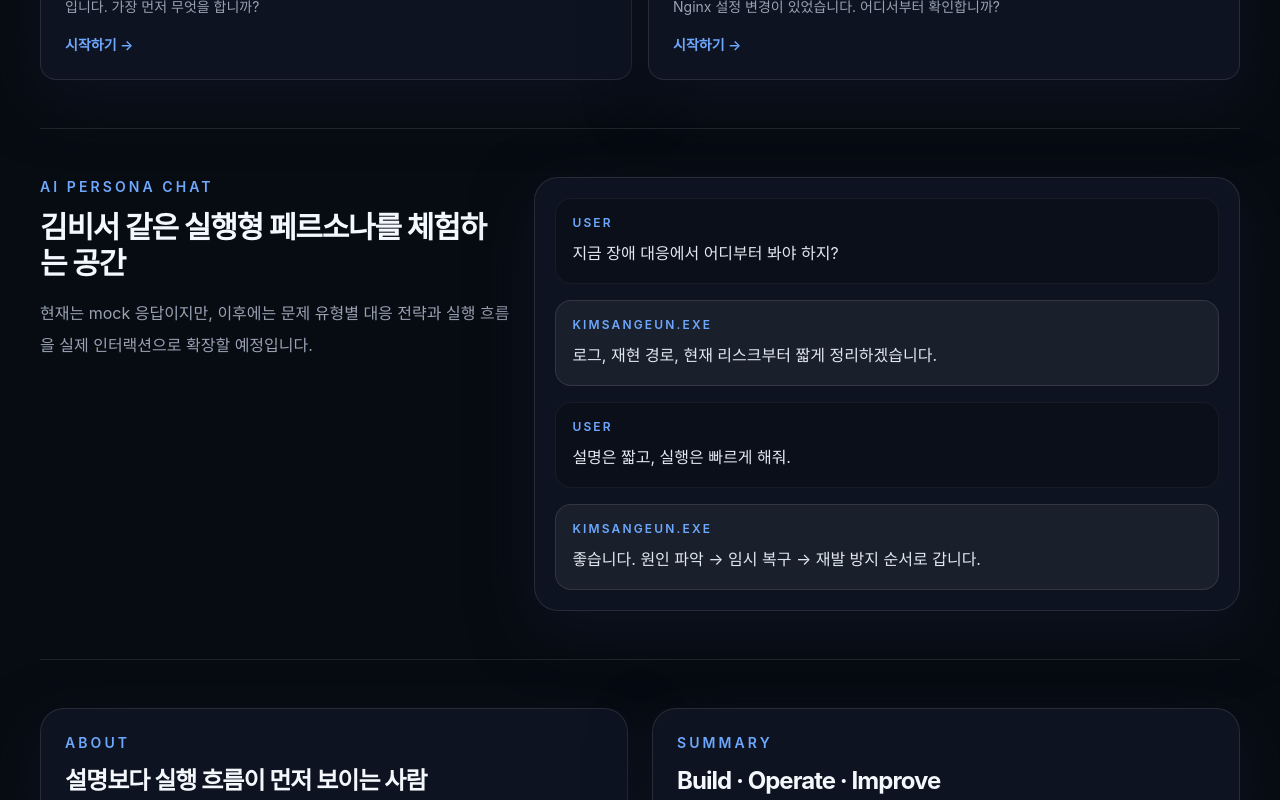
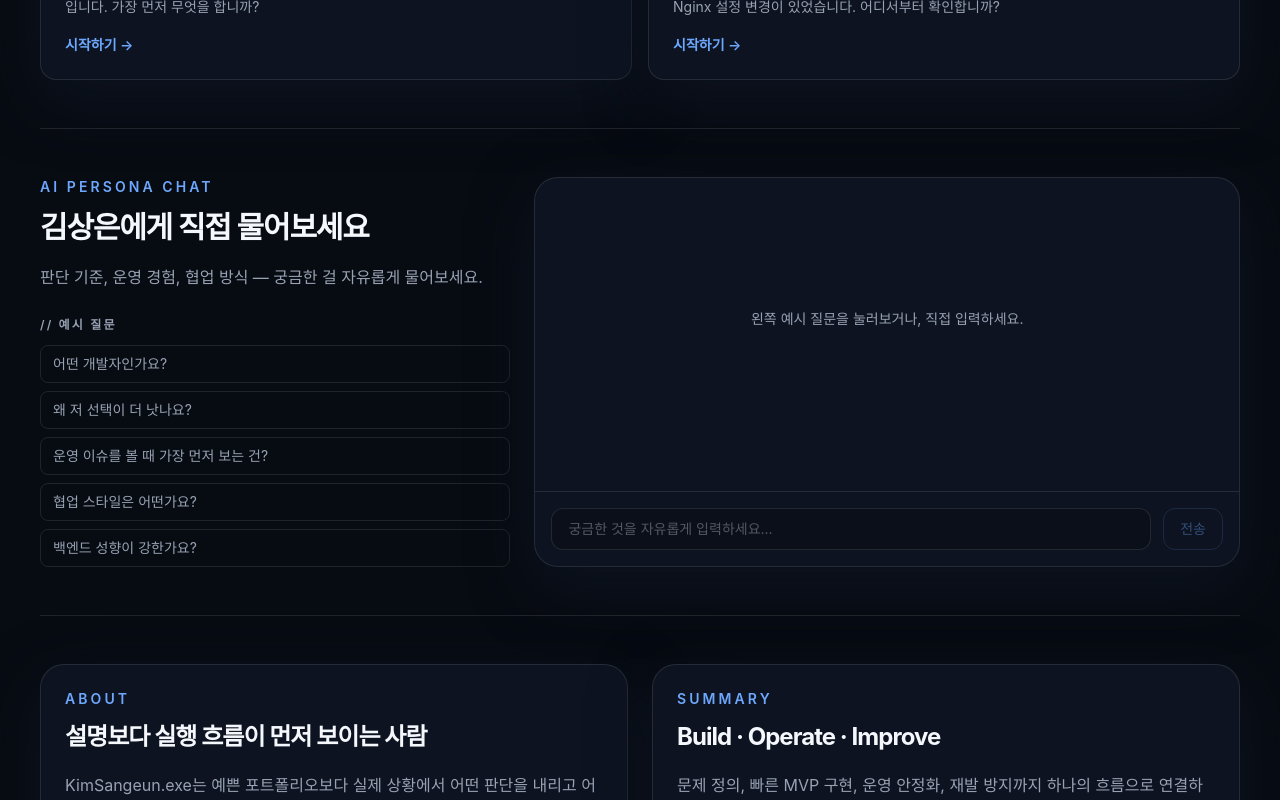
Before and after one commit to SangAu124/ShenKimWeb, a Next.js app: page / in a window 1280 px wide. Shown: the part 840-1640 px from the top of the page. Built offline with nearby package versions, Linux system fonts and the light colour scheme.

Commit message:
feat: add mock AI persona chat for KimSangeun.exe

```diff
--- a/components/persona-chat-section.tsx
+++ b/components/persona-chat-section.tsx
@@ -1,28 +1,152 @@
-const mockMessages = [
-  { role: 'user', text: '지금 장애 대응에서 어디부터 봐야 하지?' },
-  { role: 'ai', text: '로그, 재현 경로, 현재 리스크부터 짧게 정리하겠습니다.' },
-  { role: 'user', text: '설명은 짧고, 실행은 빠르게 해줘.' },
-  { role: 'ai', text: '좋습니다. 원인 파악 → 임시 복구 → 재발 방지 순서로 갑니다.' },
-]
+'use client'
+
+import { useState, useRef, useEffect } from 'react'
+import { resolvePersonaResponse } from '@/lib/chat-resolver'
+import { EXAMPLE_QUESTIONS } from '@/lib/persona-responses'
+
+interface ChatMessage {
+  role: 'user' | 'assistant'
+  content: string
+}
 
 export function PersonaChatSection() {
+  const [messages, setMessages] = useState<ChatMessage[]>([])
+  const [input, setInput] = useState('')
+  const [isLoading, setIsLoading] = useState(false)
+  const messagesEndRef = useRef<HTMLDivElement>(null)
+
+  useEffect(() => {
+    messagesEndRef.current?.scrollIntoView({ behavior: 'smooth' })
+  }, [messages, isLoading])
+
+  async function sendMessage(text: string) {
+    const trimmed = text.trim()
+    if (!trimmed || isLoading) return
+
+    setMessages((prev) => [...prev, { role: 'user', content: trimmed }])
+    setInput('')
+    setIsLoading(true)
+
+    try {
+      const response = await resolvePersonaResponse(trimmed)
+      setMessages((prev) => [...prev, { role: 'assistant', content: response }])
+    } finally {
+      setIsLoading(false)
+    }
+  }
+
+  function handleKeyDown(e: React.KeyboardEvent<HTMLInputElement>) {
+    if (e.key === 'Enter' && !e.shiftKey) {
+      e.preventDefault()
+      sendMessage(input)
+    }
+  }
+
   return (
-    <section id="persona" className="grid gap-6 border-t border-white/10 py-12 lg:grid-cols-[0.8fr_1.2fr]">
+    <section
+      id="persona"
+      className="grid gap-6 border-t border-white/10 py-12 lg:grid-cols-[0.8fr_1.2fr]"
+    >
+      {/* Left: description + example questions */}
       <div>
-        <p className="text-sm font-semibold uppercase tracking-[0.22em] text-accent">AI Persona Chat</p>
-        <h2 className="mt-3 text-3xl font-bold tracking-[-0.04em]">김비서 같은 실행형 페르소나를 체험하는 공간</h2>
+        <p className="text-sm font-semibold uppercase tracking-[0.22em] text-accent">
+          AI Persona Chat
+        </p>
+        <h2 className="mt-3 text-3xl font-bold tracking-[-0.04em]">
+          김상은에게 직접 물어보세요
+        </h2>
         <p className="mt-4 leading-8 text-muted">
-          현재는 mock 응답이지만, 이후에는 문제 유형별 대응 전략과 실행 흐름을 실제 인터랙션으로 확장할 예정입니다.
+          판단 기준, 운영 경험, 협업 방식 — 궁금한 걸 자유롭게 물어보세요.
         </p>
+
+        <div className="mt-6">
+          <p className="mb-3 text-xs font-semibold uppercase tracking-[0.18em] text-muted">
+            // 예시 질문
+          </p>
+          <div className="flex flex-col gap-2">
+            {EXAMPLE_QUESTIONS.map((q) => (
+              <button
+                key={q}
+                onClick={() => sendMessage(q)}
+                disabled={isLoading}
+                className="rounded-lg border border-white/10 px-3 py-2 text-left text-sm text-muted transition-colors hover:border-accent/40 hover:text-white disabled:cursor-not-allowed disabled:opacity-50"
+              >
+                {q}
+              </button>
+            ))}
+          </div>
+        </div>
       </div>
-      <div className="rounded-3xl border border-white/10 bg-panel p-5 shadow-panel">
-        <div className="space-y-4">
-          {mockMessages.map((message, idx) => (
-            <div key={idx} className={`rounded-2xl p-4 ${message.role === 'ai' ? 'border border-white/10 bg-white/5' : 'border border-white/5 bg-black/20'}`}>
-              <p className="mb-2 text-xs font-semibold uppercase tracking-[0.18em] text-accent">{message.role === 'ai' ? 'KimSangeun.exe' : 'User'}</p>
-              <p className="leading-7 text-slate-200">{message.text}</p>
+
+      {/* Right: chat panel */}
+      <div className="flex flex-col overflow-hidden rounded-3xl border border-white/10 bg-panel shadow-panel">
+        {/* Messages */}
+        <div className="max-h-[480px] min-h-[300px] flex-1 space-y-4 overflow-y-auto p-5">
+          {messages.length === 0 && (
+            <div className="flex h-full items-center justify-center">
+              <p className="text-sm text-muted">왼쪽 예시 질문을 눌러보거나, 직접 입력하세요.</p>
+            </div>
+          )}
+
+          {messages.map((msg, idx) => (
+            <div
+              key={idx}
+              className={`rounded-2xl p-4 ${
+                msg.role === 'assistant'
+                  ? 'border border-white/10 bg-white/5'
+                  : 'border border-white/5 bg-black/20'
+              }`}
+            >
+              <p className="mb-2 text-xs font-semibold uppercase tracking-[0.18em] text-accent">
+                {msg.role === 'assistant' ? 'KimSangeun.exe' : 'You'}
+              </p>
+              <p className="leading-7 text-slate-200">{msg.content}</p>
             </div>
           ))}
+
+          {isLoading && (
+            <div className="rounded-2xl border border-white/10 bg-white/5 p-4">
+              <p className="mb-3 text-xs font-semibold uppercase tracking-[0.18em] text-accent">
+                KimSangeun.exe
+              </p>
+              <div className="flex items-center gap-1">
+                <span
+                  className="h-1.5 w-1.5 animate-bounce rounded-full bg-accent"
+                  style={{ animationDelay: '0ms' }}
+                />
+                <span
+                  className="h-1.5 w-1.5 animate-bounce rounded-full bg-accent"
+                  style={{ animationDelay: '150ms' }}
+                />
+                <span
+                  className="h-1.5 w-1.5 animate-bounce rounded-full bg-accent"
+                  style={{ animationDelay: '300ms' }}
+                />
+              </div>
+            </div>
+          )}
+
+          <div ref={messagesEndRef} />
+        </div>
+
+        {/* Input */}
+        <div className="flex gap-3 border-t border-white/10 p-4">
+          <input
+            type="text"
+            value={input}
+            onChange={(e) => setInput(e.target.value)}
+            onKeyDown={handleKeyDown}
+            placeholder="궁금한 것을 자유롭게 입력하세요..."
+            disabled={isLoading}
+            className="flex-1 rounded-xl border border-white/10 bg-black/20 px-4 py-2.5 text-sm placeholder:text-white/30 transition-colors focus:border-accent/40 focus:outline-none disabled:opacity-50"
+          />
+          <button
+            onClick={() => sendMessage(input)}
+            disabled={!input.trim() || isLoading}
+            className="rounded-xl border border-accent/40 px-4 py-2.5 text-sm text-accent transition-colors hover:bg-accent/10 disabled:cursor-not-allowed disabled:opacity-40"
+          >
+            전송
+          </button>
         </div>
       </div>
     </section>
--- /dev/null
+++ b/lib/chat-resolver.ts
@@ -0,0 +1,23 @@
+import { personaResponses, FALLBACK_RESPONSE } from './persona-responses'
+
+export interface ChatContext {
+  lastScenarioId?: string
+}
+
+// Async signature makes this easy to swap with an API route or server action later
+export async function resolvePersonaResponse(
+  input: string,
+  _context: ChatContext = {},
+): Promise<string> {
+  const normalized = input.toLowerCase()
+
+  for (const entry of personaResponses) {
+    if (entry.keywords.some((kw) => normalized.includes(kw))) {
+      await new Promise((resolve) => setTimeout(resolve, 600 + Math.random() * 400))
+      return entry.response
+    }
+  }
+
+  await new Promise((resolve) => setTimeout(resolve, 400))
+  return FALLBACK_RESPONSE
+}
--- /dev/null
+++ b/lib/persona-responses.ts
@@ -0,0 +1,48 @@
+export interface PersonaResponse {
+  keywords: string[]
+  response: string
+}
+
+export const personaResponses: PersonaResponse[] = [
+  {
+    keywords: ['어떤 개발자', '어떤 개발', '자기소개', '소개', '누구'],
+    response:
+      '증상보다 흐름을 먼저 봅니다. 에러 메시지가 뜨면 메시지보다 어디서, 왜 그 에러가 나오는지를 먼저 찾는 편이에요. 인프라부터 애플리케이션 레이어까지 같이 보는 게 익숙하고, 운영 경험이 코드 짜는 방식에도 영향을 많이 줬습니다.',
+  },
+  {
+    keywords: ['왜 저 선택', '왜 그 선택', '판단 기준', '선택 이유', '왜 더 낫'],
+    response:
+      '빠른 게 항상 좋은 건 아니라고 봐요. 재시작은 빠르지만 왜 죽었는지를 모른 채로 넘어가면 같은 일이 반복됩니다. "이게 문제를 해결하는가, 아니면 증상만 덮는가"를 기준으로 판단해요.',
+  },
+  {
+    keywords: ['운영 이슈', '장애', '먼저 보는', '처음에', '첫 번째', '모니터링'],
+    response:
+      '변경점을 먼저 봅니다. 배포가 있었나, 설정이 바뀌었나, 트래픽 패턴이 달라졌나. 대부분의 운영 이슈는 "뭔가 바뀐 것"에서 시작하거든요. 그게 없으면 그때 로그로 넘어갑니다.',
+  },
+  {
+    keywords: ['협업', '팀', '같이 일', '스타일'],
+    response:
+      '맥락을 공유하는 걸 중요하게 생각합니다. 결론만 전달하면 다음 판단을 상대가 못 해요. 특히 운영 이슈에서는 "지금 무슨 상태고, 뭘 했고, 뭘 모르는지"를 명확히 하는 게 협업의 시작이라고 봅니다.',
+  },
+  {
+    keywords: ['백엔드', '프론트엔드', '성향', '풀스택'],
+    response:
+      '백엔드 성향이 강합니다. 데이터 흐름, 서비스 구조, 인프라 레이어가 익숙해요. 프론트는 필요하면 하지만, 설계보다는 "이 UI가 어떤 데이터를 어떻게 받아야 하는가"를 먼저 생각하게 됩니다.',
+  },
+  {
+    keywords: ['로그', '디버깅', '추적'],
+    response:
+      '로그는 증거입니다. 재현이 안 되는 이슈일수록 로그가 전부예요. 저는 에러 로그보다 에러 직전 로그를 더 주의 깊게 봅니다. 맥락 없는 에러는 절반만 알려주는 거거든요.',
+  },
+]
+
+export const EXAMPLE_QUESTIONS = [
+  '어떤 개발자인가요?',
+  '왜 저 선택이 더 낫나요?',
+  '운영 이슈를 볼 때 가장 먼저 보는 건?',
+  '협업 스타일은 어떤가요?',
+  '백엔드 성향이 강한가요?',
+]
+
+export const FALLBACK_RESPONSE =
+  '구체적으로 어떤 부분이 궁금하신가요? 기술적인 판단 방식이나 실제 운영 경험에 대해 더 구체적인 질문을 해주시면 더 잘 답할 수 있을 것 같습니다.'
```
